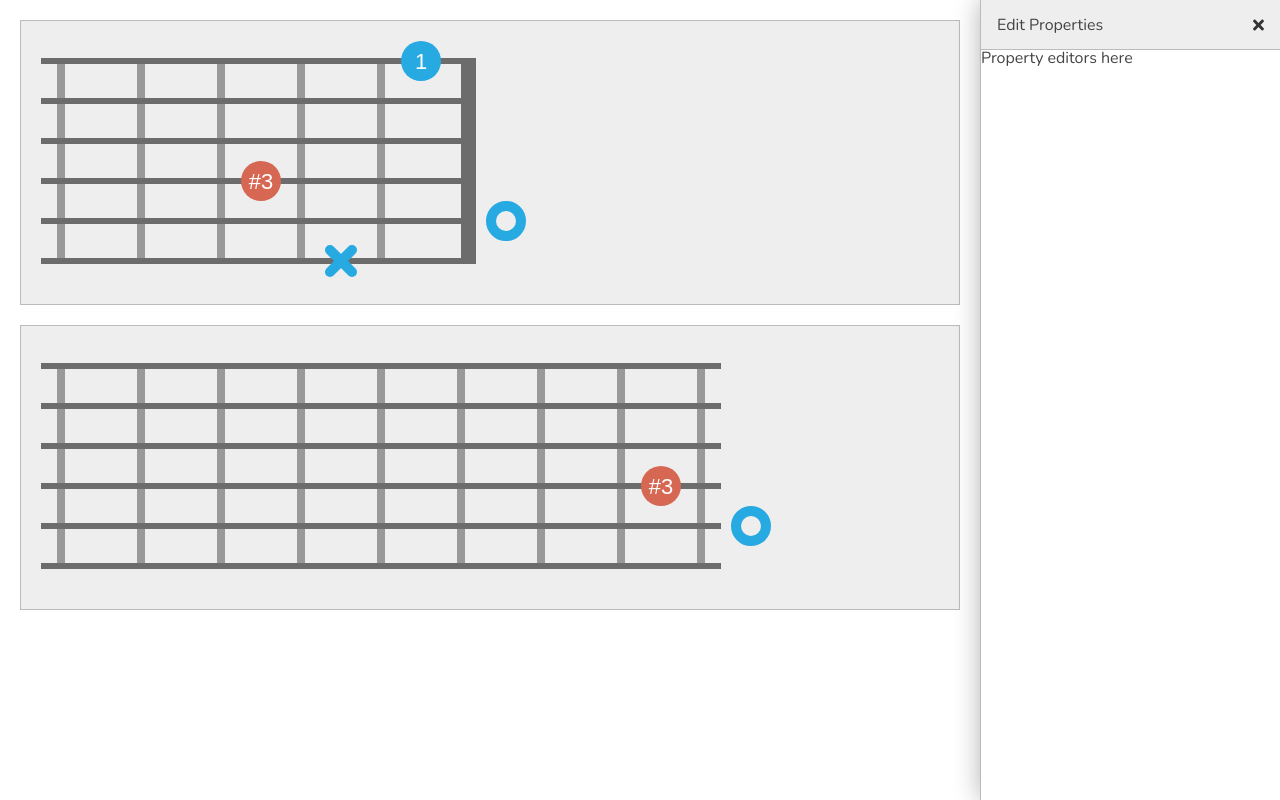
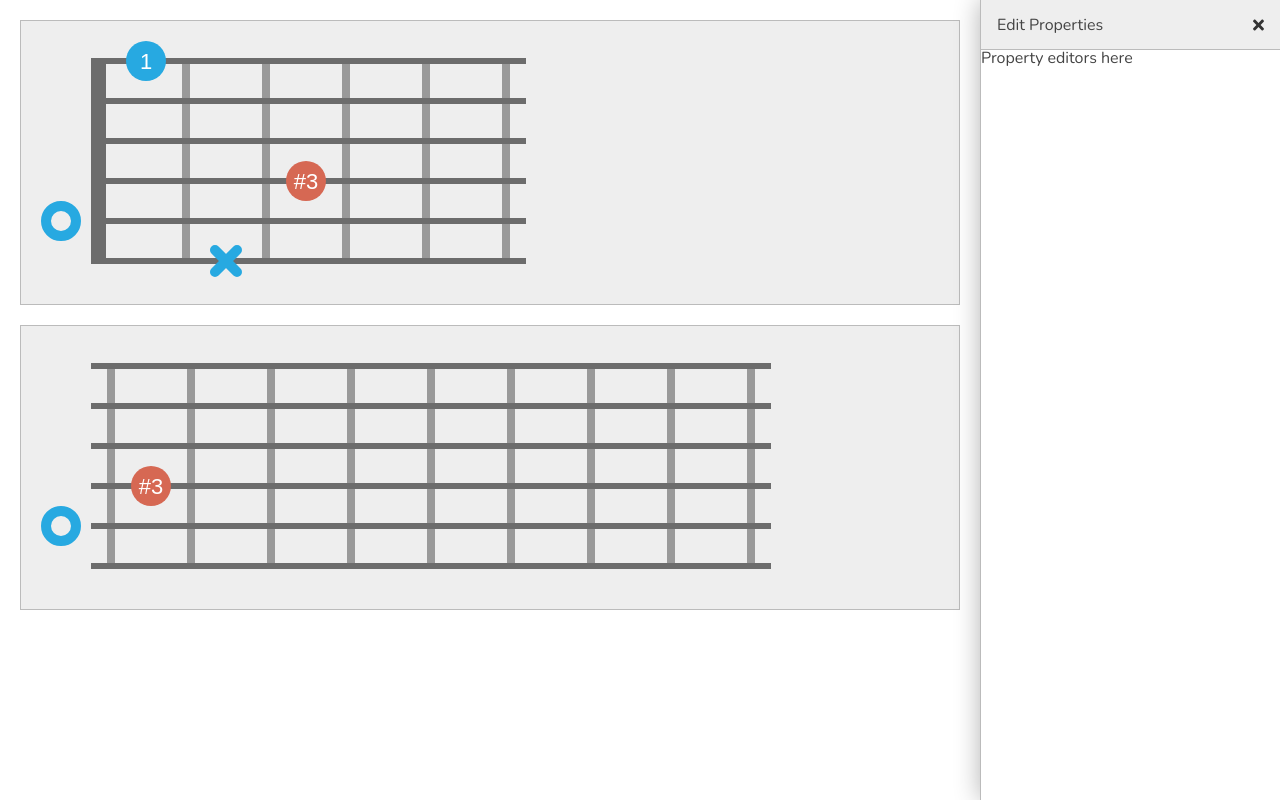
Before and after one commit to bali182/magic-fretboard, a React app: page / in a window 1280 px wide. Built offline with nearby package versions, Linux system fonts and the light colour scheme.

Commit message:
Better component distribution, components listen to click events

```diff
--- /dev/null
+++ b/src/components/Fretboard/FretWire.tsx
@@ -0,0 +1,37 @@
+import React, { PureComponent } from 'react'
+import { FretboardModelUtil } from './FretboadModelUtil'
+
+type FretWireProps = {
+  fret: number
+  util: FretboardModelUtil
+  onFretSelected: (fret: number) => void
+}
+
+export class FretWire extends PureComponent<FretWireProps> {
+  private onClick = (e: React.MouseEvent<SVGLineElement>) => {
+    e.stopPropagation()
+    const { fret, onFretSelected } = this.props
+    onFretSelected(fret)
+  }
+
+  render() {
+    const { util, fret } = this.props
+    const theme = util.getTheme()
+    const x = util.getFretWireX(fret)
+    const y1 = util.getFretWireY1(fret)
+    const y2 = util.getFretWireY2(fret)
+    const onClick = util.isPure ? null : this.onClick
+    return (
+      <line
+        stroke={theme.fretWireColor}
+        x1={x}
+        x2={x}
+        y1={y1}
+        y2={y2}
+        strokeWidth={theme.fretWireWidth}
+        key={fret}
+        onClick={onClick}
+      />
+    )
+  }
+}
--- a/src/components/Fretboard/FretboadModelUtil.ts
+++ b/src/components/Fretboard/FretboadModelUtil.ts
@@ -201,21 +201,18 @@ export class FretboardModelUtil {
     return isNil(stringIndex) ? null : stringIndex
   }
 
-  getStringY(string: StringModel): number {
-    const model = this.getModel()
+  getStringY(stringId: string): number {
     const theme = this.getTheme()
-
     const topOverhang = this.getTopOverhang()
-
-    const index = model.strings.indexOf(string)
+    const index = this.getStringIndex(stringId)
     const basePosition = theme.stringSpacing * index
     return topOverhang + basePosition
   }
-  getStringX1(string: StringModel): number {
+  getStringX1(stringId: string): number {
     const unfrettedMarkerSpace = this.getUnfrettedMarkerSpace()
     return unfrettedMarkerSpace
   }
-  getStringX2(string: StringModel): number {
+  getStringX2(stringId: string): number {
     // TODO
     return this.getViewportWidth()
   }
--- a/src/components/Fretboard/Fretboard.tsx
+++ b/src/components/Fretboard/Fretboard.tsx
@@ -1,105 +1,47 @@
-import React, { PureComponent, ReactNode } from 'react'
-import { FretboardModel, StringModel, FretboardTheme } from './FretboardModel'
+import React, { PureComponent } from 'react'
+import { FretboardModel, FretboardTheme } from './FretboardModel'
 import { FretboardModelUtil } from './FretboadModelUtil'
-import range from 'lodash/range'
-import { Marker } from './Marker'
 import { MarkerDefs } from './MarkerDefs'
-import isNil from 'lodash/isNil'
-import flatMap from 'lodash/flatMap'
-import { MarkerPlaceholder } from './MarkerPlaceholder'
+import { Nut } from './Nut'
+import { Markers } from './Markers'
+import { Frets } from './Frets'
+import { GuitarStrings } from './GuitarStrings'
 
 export type FretboardProps = {
   model: FretboardModel
   theme: FretboardTheme
   pure?: boolean
+
+  onMarkerCreated?: (stringId: string, fret: number) => void
+  onMarkerSelected?: (markerId: string) => void
+  onFretSelected?: (fret: number) => void
+  onStringSelected?: (stringId: string) => void
 }
 
 export class Fretboard extends PureComponent<FretboardProps> {
   render() {
-    const { model, theme, pure } = this.props
+    const { model, theme, pure, onMarkerCreated, onMarkerSelected, onFretSelected, onStringSelected } = this.props
     const util = new FretboardModelUtil(model, theme, Boolean(pure))
-    const __temporaryStyle: React.CSSProperties = {
-      // border: '1px solid black',
-    }
     return (
       <svg
-        style={__temporaryStyle}
         width={util.getViewportWidth()}
         height={util.getViewportHeight()}
         transform={util.getOrientationTransform()}
         xmlns="http://www.w3.org/2000/svg">
         <MarkerDefs util={util} />
-        {this.renderFrets(util)}
-        {this.renderNut(util)}
-        {this.renderStrings(util)}
-        {this.renderMarkers(util)}
+        <Frets util={util} onFretSelected={onFretSelected} />
+        <Nut util={util} />
+        <GuitarStrings util={util} onStringSelected={onStringSelected} />
+        <Markers util={util} onMarkerCreated={onMarkerCreated} onMarkerSelected={onMarkerSelected} />
       </svg>
     )
   }
 
-  renderStrings(util: FretboardModelUtil): ReactNode {
-    const model = util.getModel()
-    return model.strings.map(this.renderString(util))
-  }
-
-  renderFrets(util: FretboardModelUtil): ReactNode {
-    return util
-      .getFrets(false)
-      .filter((fret) => fret > 0)
-      .map(this.renderFretWire(util))
-  }
-
-  renderString = (util: FretboardModelUtil) => (strModel: StringModel): ReactNode => {
-    const theme = util.getTheme()
-    const x1 = util.getStringX1(strModel)
-    const x2 = util.getStringX2(strModel)
-    const y = util.getStringY(strModel)
-    return (
-      <line
-        stroke={theme.stringColor}
-        x1={x1}
-        x2={x2}
-        y1={y}
-        y2={y}
-        strokeWidth={strModel.thickness}
-        key={strModel.id}
-      />
-    )
-  }
-
-  renderFretWire = (util: FretboardModelUtil) => (fret: number) => {
-    const theme = util.getTheme()
-    const x = util.getFretWireX(fret)
-    const y1 = util.getFretWireY1(fret)
-    const y2 = util.getFretWireY2(fret)
-    return (
-      <line stroke={theme.fretWireColor} x1={x} x2={x} y1={y1} y2={y2} strokeWidth={theme.fretWireWidth} key={fret} />
-    )
-  }
-
-  renderNut = (util: FretboardModelUtil) => {
-    if (!util.isNutVisible()) {
-      return null
-    }
-    const theme = util.getTheme()
-    const x = util.getNutX()
-    const y1 = util.getNutY1()
-    const y2 = util.getNutY2()
-    return <line stroke={theme.nutColor} x1={x} x2={x} y1={y1} y2={y2} strokeWidth={theme.nutWidth} key="nut" />
-  }
-
-  renderMarkers(util: FretboardModelUtil): ReactNode {
-    const strings = util.getStringIds()
-    const frets = util.getFrets(true)
-    return flatMap(strings, (stringId) =>
-      flatMap(frets, (fret) => {
-        const marker = util.getMarker(stringId, fret)
-        if (!isNil(marker)) {
-          return <Marker util={util} marker={marker} key={marker.id} />
-        } else {
-          return <MarkerPlaceholder util={util} stringId={stringId} fret={fret} key={`${stringId}-${fret}`} />
-        }
-      })
-    )
+  static defaultProps: Partial<FretboardProps> = {
+    pure: false,
+    onMarkerCreated: () => {},
+    onFretSelected: () => {},
+    onStringSelected: () => {},
+    onMarkerSelected: () => {},
   }
 }
--- /dev/null
+++ b/src/components/Fretboard/Frets.tsx
@@ -0,0 +1,22 @@
+import React, { PureComponent } from 'react'
+import { FretboardModelUtil } from './FretboadModelUtil'
+import { FretWire } from './FretWire'
+
+export type FretsProps = {
+  util: FretboardModelUtil
+  onFretSelected: (fret: number) => void
+}
+
+export class Frets extends PureComponent<FretsProps> {
+  render() {
+    const { util } = this.props
+    return util
+      .getFrets(false)
+      .filter((fret) => fret > 0)
+      .map(this.renderFretWire(util))
+  }
+  renderFretWire = (util: FretboardModelUtil) => (fret: number) => {
+    const { onFretSelected } = this.props
+    return <FretWire util={util} fret={fret} onFretSelected={onFretSelected} />
+  }
+}
--- /dev/null
+++ b/src/components/Fretboard/GuitarString.tsx
@@ -0,0 +1,38 @@
+import React, { PureComponent } from 'react'
+import { FretboardModelUtil } from './FretboadModelUtil'
+import { StringModel } from './FretboardModel'
+
+type GuitarStringProps = {
+  string: StringModel
+  util: FretboardModelUtil
+  onStringSelected: (stringId: string) => void
+}
+
+export class GuitarString extends PureComponent<GuitarStringProps> {
+  private onClick = (e: React.MouseEvent<SVGLineElement>) => {
+    e.stopPropagation()
+    const { string, onStringSelected } = this.props
+    onStringSelected(string.id)
+  }
+
+  render() {
+    const { util, string } = this.props
+    const theme = util.getTheme()
+    const x1 = util.getStringX1(string.id)
+    const x2 = util.getStringX2(string.id)
+    const y = util.getStringY(string.id)
+    const onClick = util.isPure() ? null : this.onClick
+    return (
+      <line
+        stroke={theme.stringColor}
+        x1={x1}
+        x2={x2}
+        y1={y}
+        y2={y}
+        strokeWidth={string.thickness}
+        key={string.id}
+        onClick={onClick}
+      />
+    )
+  }
+}
--- /dev/null
+++ b/src/components/Fretboard/GuitarStrings.tsx
@@ -0,0 +1,21 @@
+import React, { PureComponent, ReactNode } from 'react'
+import { FretboardModelUtil } from './FretboadModelUtil'
+import { StringModel } from './FretboardModel'
+import { GuitarString } from './GuitarString'
+
+export type GuitarStringsProps = {
+  util: FretboardModelUtil
+  onStringSelected: (stringId: string) => void
+}
+
+export class GuitarStrings extends PureComponent<GuitarStringsProps> {
+  render() {
+    const { util } = this.props
+    const model = util.getModel()
+    return model.strings.map(this.renderString(util))
+  }
+  renderString = (util: FretboardModelUtil) => (strModel: StringModel): ReactNode => {
+    const { onStringSelected } = this.props
+    return <GuitarString util={util} string={strModel} onStringSelected={onStringSelected} />
+  }
+}
--- /dev/null
+++ b/src/components/Fretboard/Markers.tsx
@@ -0,0 +1,38 @@
+import React, { PureComponent } from 'react'
+import { FretboardModelUtil } from './FretboadModelUtil'
+import { Marker } from './Marker'
+import { MarkerPlaceholder } from './MarkerPlaceholder'
+import isNil from 'lodash/isNil'
+import flatMap from 'lodash/flatMap'
+
+export type MarkersProps = {
+  util: FretboardModelUtil
+  onMarkerCreated?: (stringId: string, fret: number) => void
+  onMarkerSelected?: (markerId: string) => void
+}
+
+export class Markers extends PureComponent<MarkersProps> {
+  render() {
+    const { onMarkerSelected, onMarkerCreated, util } = this.props
+    const strings = util.getStringIds()
+    const frets = util.getFrets(true)
+    return flatMap(strings, (stringId) =>
+      flatMap(frets, (fret) => {
+        const marker = util.getMarker(stringId, fret)
+        if (!isNil(marker)) {
+          return <Marker util={util} marker={marker} key={marker.id} onMarkerSelected={onMarkerSelected} />
+        } else {
+          return util.isPure() ? null : (
+            <MarkerPlaceholder
+              util={util}
+              stringId={stringId}
+              fret={fret}
+              key={`${stringId}-${fret}`}
+              onMarkerCreated={onMarkerCreated}
+            />
+          )
+        }
+      })
+    )
+  }
+}
--- /dev/null
+++ b/src/components/Fretboard/Nut.tsx
@@ -0,0 +1,20 @@
+import React, { PureComponent } from 'react'
+import { FretboardModelUtil } from './FretboadModelUtil'
+
+type NutProps = {
+  util: FretboardModelUtil
+}
+
+export class Nut extends PureComponent<NutProps> {
+  render() {
+    const { util } = this.props
+    if (!util.isNutVisible()) {
+      return null
+    }
+    const theme = util.getTheme()
+    const x = util.getNutX()
+    const y1 = util.getNutY1()
+    const y2 = util.getNutY2()
+    return <line stroke={theme.nutColor} x1={x} x2={x} y1={y1} y2={y2} strokeWidth={theme.nutWidth} key="nut" />
+  }
+}
--- a/src/components/Fretboard/sampleModel.ts
+++ b/src/components/Fretboard/sampleModel.ts
@@ -50,7 +50,7 @@ const markers = [zeroMarker, firstMarker, secondMarker, thirdMarker]
 
 export const sampleModel: FretboardModel = {
   type: 'fretboard',
-  orientation: FretboardOrientation.LeftHanded,
+  orientation: FretboardOrientation.RightHanded,
   id: nanoid(),
   strings,
   markers,
--- a/src/components/FretboardsView/FretboardView.tsx
+++ b/src/components/FretboardsView/FretboardView.tsx
@@ -23,7 +23,15 @@ export class FretboardView extends PureComponent<FretboardViewProps> {
     const { model, theme } = this.props
     return (
       <div className={fretboardViewStyle}>
-        <Fretboard model={model} theme={theme} />
+        <Fretboard
+          model={model}
+          theme={theme}
+          pure={false}
+          onFretSelected={(fret) => console.log('onFretSelected', fret)}
+          onStringSelected={(stringId) => console.log('onStringSelected', stringId)}
+          onMarkerCreated={(stringId, fret) => console.log('onMarkerCreated', stringId, fret)}
+          onMarkerSelected={(markerId) => console.log('onMarkerSelected', markerId)}
+        />
       </div>
     )
   }
```
Also changed, not shown: src/components/Fretboard/Marker.tsx (+12 -4 lines), src/components/Fretboard/MarkerPlaceholder.tsx (+18 -1 lines).
